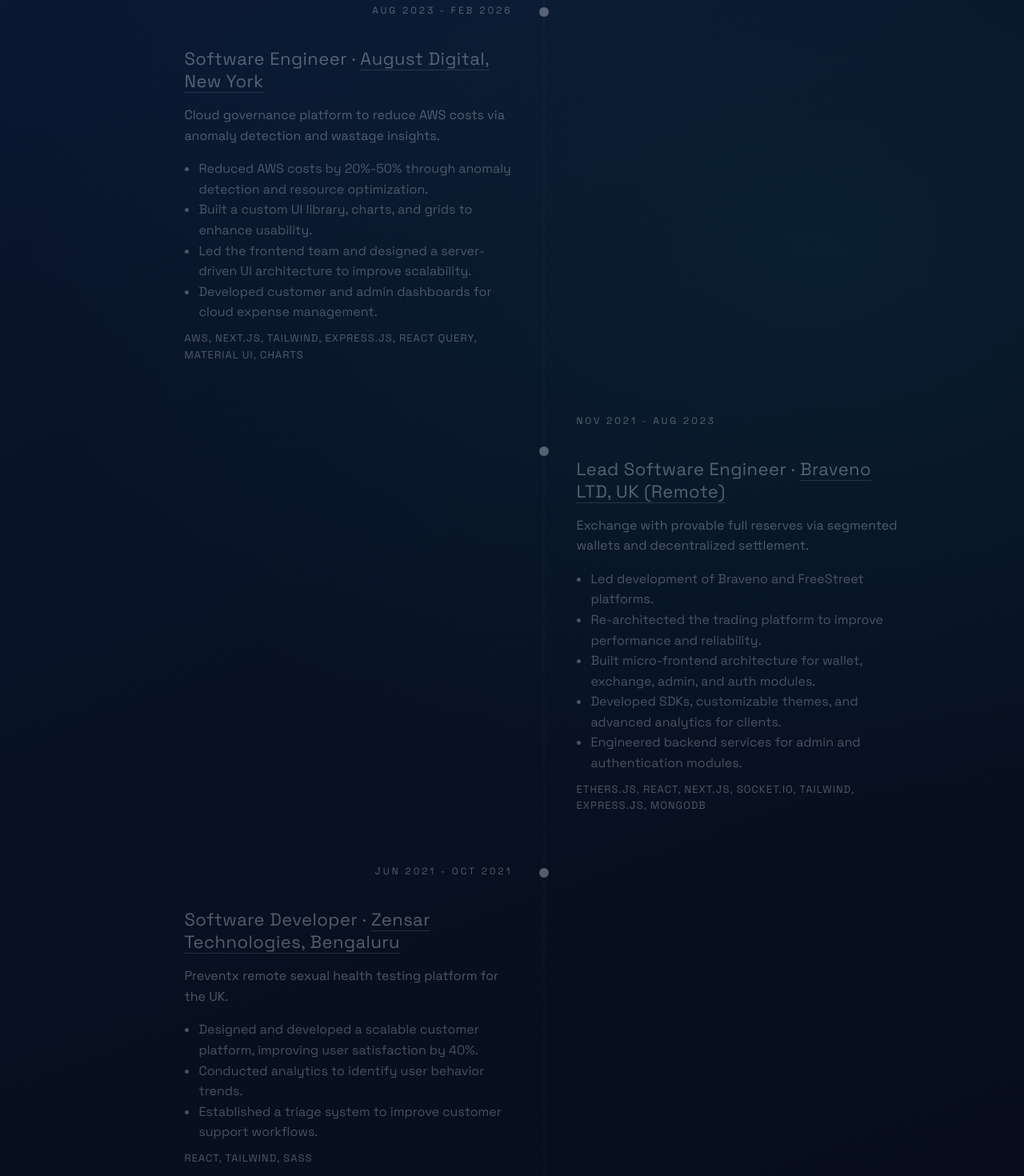
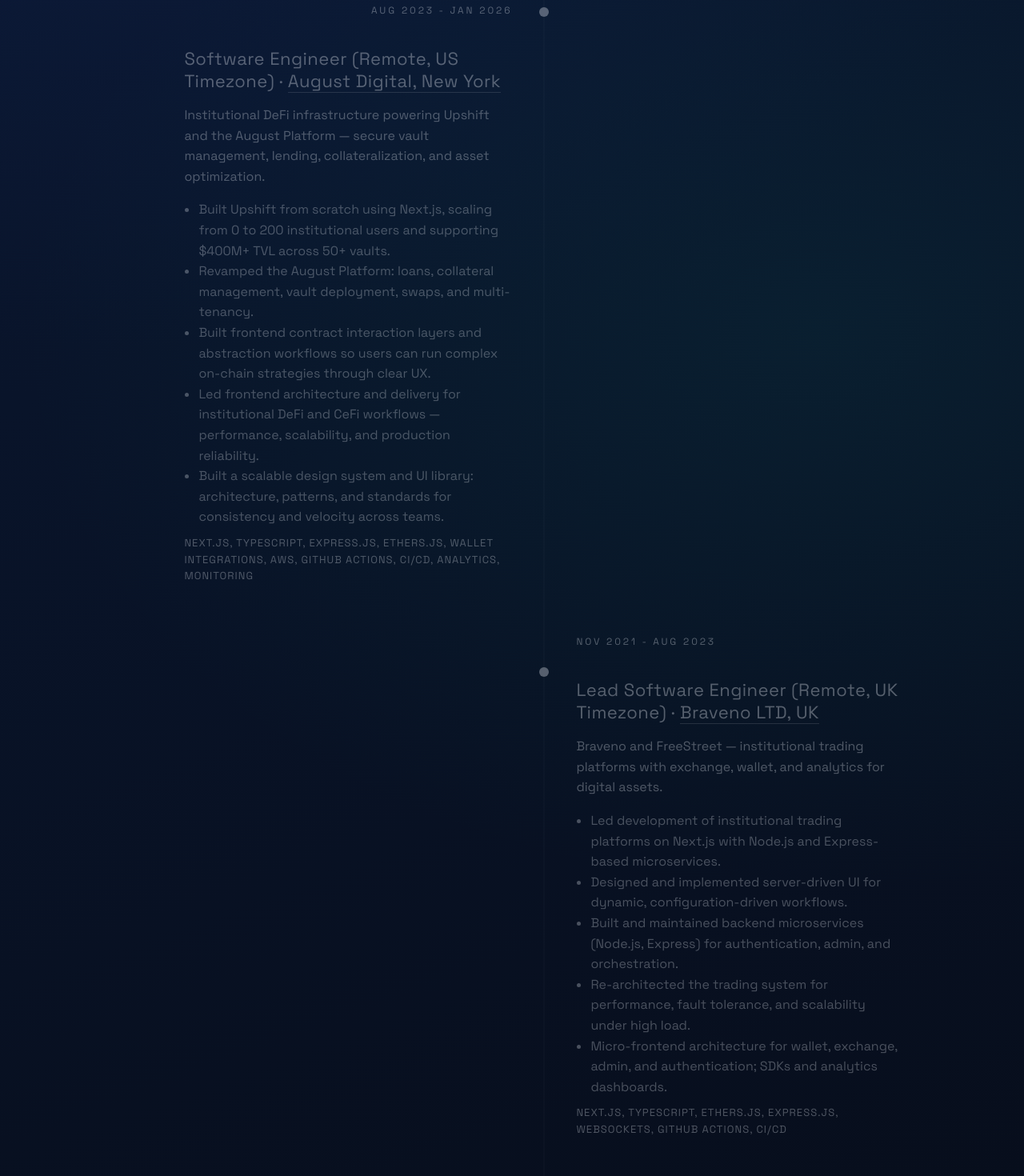
Before and after one commit to dipanshuraz/Portfolio-reactJS, a Next.js app: page / in a window 1280 px wide. Shown: the part 1140-2610 px from the top of the page at 80% size. Built offline with nearby package versions, Linux system fonts and the light colour scheme; a web font is replaced by a local one.

Commit message:
update v2

```diff
--- a/app/components/Sections.tsx
+++ b/app/components/Sections.tsx
@@ -235,7 +235,7 @@
             </a>
           <a
             className="btn secondary"
-            href="https://docs.google.com/document/d/1qaDXb4MWGePlOtO8lg-ZIKgzzFgJyDKHnIBgaiehkCU/edit?usp=sharing"
+            href="https://docs.google.com/document/d/1pSO5wTCPsW5ot4SgCLUN29T4Aj7fSIVHC-OyTJSl-aQ/edit?usp=sharing"
             target="_blank"
             rel="noreferrer"
           >
--- a/app/components/SkillsCloud.tsx
+++ b/app/components/SkillsCloud.tsx
@@ -17,6 +17,7 @@
     { label: "Frontend & UI Engineering", items: resumeData.skills.frontend },
     { label: "Backend & APIs", items: resumeData.skills.backend },
     { label: "Web3 & Blockchain", items: resumeData.skills.tools },
+    { label: "Data / AI", items: resumeData.skills.dataAi },
     { label: "Testing", items: resumeData.skills.testing },
     { label: "Database", items: resumeData.skills.database },
     { label: "Cloud & DevOps", items: resumeData.skills.infra },
--- a/app/components/resumeData.ts
+++ b/app/components/resumeData.ts
@@ -44,6 +44,7 @@
     infra: string[];
     product: string[];
     tools: string[];
+    dataAi: string[];
   };
   certificates: CertificateItem[];
   education: EducationItem[];
@@ -52,9 +53,9 @@
 export const resumeData: ResumeData = {
   name: "Deepanshu Prajapati",
   nameJP: "ディーパンシュ・プラジャパティ",
-  title: "Web3 Full-Stack Engineer",
+  title: "Senior Full Stack Engineer · Design Systems · Scalable Architecture · Blockchain",
   summary:
-    "Full-stack engineer with 6+ years of experience building cloud and Web3 products across distributed teams in the US, Europe, and Australia. Strong in cloud infrastructure (AWS, Azure, DevOps), asynchronous collaboration, and translating product goals into scalable engineering outcomes.",
+    "Full-stack engineer with experience building high-scale, multi-service platforms using Next.js, TypeScript, and Node.js. Distributed systems handling high-throughput workloads, real-time data, and complex role-based access patterns, with a focus on performance and scalability.",
   location: "Bengaluru, India",
   email: "dipanshuraz2@gmail.com",
   phone: "+91 8299379285",
@@ -64,10 +65,10 @@
     github: "Github"
   },
   highlights: [
-    "Reduced AWS costs by 20%-50% through anomaly detection and resource optimization.",
-    "Led a frontend team and delivered a server-driven UI architecture for scalability.",
-    "Re-architected a trading platform and built micro-frontend modules for wallets and exchange.",
-    "Shipped analytics-driven customer platforms with measurable engagement gains."
+    "Built Upshift from scratch (Next.js): 0→200 institutional users, $400M+ TVL, 50+ vaults.",
+    "Led frontend architecture for institutional DeFi and CeFi workflows at August Digital.",
+    "Designed server-driven UI and micro-frontends for Braveno / FreeStreet trading platforms.",
+    "Improved customer satisfaction ~40% on a MERN health platform at Zensar."
   ],
   strengths: [
     "Takes initiative: proactively owns new challenges and drives results.",
@@ -78,107 +79,126 @@
   experience: [
     {
       company: "August Digital, New York",
-      role: "Software Engineer",
-      period: "Aug 2023 - Feb 2026",
+      role: "Software Engineer (Remote, US Timezone)",
+      period: "Aug 2023 - Jan 2026",
       url: "https://augustdigital.io/",
       summary:
-        "Cloud governance platform to reduce AWS costs via anomaly detection and wastage insights.",
+        "Institutional DeFi infrastructure powering Upshift and the August Platform — secure vault management, lending, collateralization, and asset optimization.",
       bullets: [
-        "Reduced AWS costs by 20%-50% through anomaly detection and resource optimization.",
-        "Built a custom UI library, charts, and grids to enhance usability.",
-        "Led the frontend team and designed a server-driven UI architecture to improve scalability.",
-        "Developed customer and admin dashboards for cloud expense management."
+        "Built Upshift from scratch using Next.js, scaling from 0 to 200 institutional users and supporting $400M+ TVL across 50+ vaults.",
+        "Revamped the August Platform: loans, collateral management, vault deployment, swaps, and multi-tenancy.",
+        "Built frontend contract interaction layers and abstraction workflows so users can run complex on-chain strategies through clear UX.",
+        "Led frontend architecture and delivery for institutional DeFi and CeFi workflows — performance, scalability, and production reliability.",
+        "Built a scalable design system and UI library: architecture, patterns, and standards for consistency and velocity across teams."
       ],
-      stack: "AWS, Next.js, Tailwind, Express.js, React Query, Material UI, Charts"
+      stack:
+        "Next.js, TypeScript, Express.js, Ethers.js, Wallet Integrations, AWS, GitHub Actions, CI/CD, Analytics, Monitoring"
     },
     {
-      company: "Braveno LTD, UK (Remote)",
-      role: "Lead Software Engineer",
+      company: "Braveno LTD, UK",
+      role: "Lead Software Engineer (Remote, UK Timezone)",
       period: "Nov 2021 - Aug 2023",
       url: "https://braveno.com/",
       summary:
-        "Exchange with provable full reserves via segmented wallets and decentralized settlement.",
+        "Braveno and FreeStreet — institutional trading platforms with exchange, wallet, and analytics for digital assets.",
       bullets: [
-        "Led development of Braveno and FreeStreet platforms.",
-        "Re-architected the trading platform to improve performance and reliability.",
-        "Built micro-frontend architecture for wallet, exchange, admin, and auth modules.",
-        "Developed SDKs, customizable themes, and advanced analytics for clients.",
-        "Engineered backend services for admin and authentication modules."
+        "Led development of institutional trading platforms on Next.js with Node.js and Express-based microservices.",
+        "Designed and implemented server-driven UI for dynamic, configuration-driven workflows.",
+        "Built and maintained backend microservices (Node.js, Express) for authentication, admin, and orchestration.",
+        "Re-architected the trading system for performance, fault tolerance, and scalability under high load.",
+        "Micro-frontend architecture for wallet, exchange, admin, and authentication; SDKs and analytics dashboards."
       ],
-      stack: "Ethers.js, React, Next.js, Socket.IO, Tailwind, Express.js, MongoDB"
+      stack: "Next.js, TypeScript, Ethers.js, Express.js, WebSockets, GitHub Actions, CI/CD"
     },
     {
-      company: "Zensar Technologies, Bengaluru",
-      role: "Software Developer",
+      company: "Zensar Technologies, Bengaluru, India",
+      role: "Software Developer (Onsite)",
       period: "Jun 2021 - Oct 2021",
       url: "https://www.zensar.com/",
-      summary: "Preventx remote sexual health testing platform for the UK.",
+      summary:
+        "Preventxis — scalable digital health platform for secure, confidential remote sexual health testing across the UK.",
       bullets: [
-        "Designed and developed a scalable customer platform, improving user satisfaction by 40%.",
-        "Conducted analytics to identify user behavior trends.",
-        "Established a triage system to improve customer support workflows."
+        "Full-stack features on Node.js and Express services integrated with frontend apps.",
+        "RESTful APIs and backend workflows with microservice-style separation of concerns.",
+        "MERN customer platform; ~40% user satisfaction improvement via UX and performance work.",
+        "Responsive UI and SQL-backed analytics; triage and workflow systems for operations."
       ],
-      stack: "React, Tailwind, Sass"
+      stack: "MongoDB, SQL, Express.js, React.js, Node.js, Tailwind CSS"
     },
     {
-      company: "Edstem Technologies, Kochi",
-      role: "Software Developer",
+      company: "Edstem Technologies, Kochi, India",
+      role: "Software Developer (Remote)",
       period: "Jul 2020 - Jun 2021",
       url: "https://www.edstem.com/",
-      summary: "Warehowz on-demand warehousing platform for USA & Canada.",
+      summary:
+        "Warehowz — on-demand warehousing for businesses in the USA and Canada to discover, manage, and optimize storage and logistics.",
       bullets: [
-        "Spearheaded advanced reporting tools with PDF and Excel export.",
-        "Built a ticketing system reducing issue resolution time by 25%.",
-        "Implemented custom analytics tools for event tracking and success goals.",
-        "Delivered manager action logs and invoice tracking dashboards."
+        "Advanced reporting with PDF and Excel exports for operational insights.",
+        "Real-time ticketing with WebSockets, cutting resolution time by ~25%.",
+        "Custom analytics, operational logging, and a platform built from scratch."
       ],
-      stack: "HTML, CSS, JavaScript, Socket.IO, Bootstrap, Node.js, Express.js, MongoDB"
+      stack: "Node.js, Express.js, MongoDB, Socket.IO, Docker"
     },
     {
-      company: "Masai School, Bengaluru",
-      role: "Full Stack Engineer",
+      company: "Masai School, Bengaluru, India",
+      role: "Full Stack Engineer / Mentor (Remote)",
       period: "Oct 2019 - Oct 2020",
       url: "https://www.masaischool.com/",
-      summary: "Bootcamp mentor and platform contributor.",
+      summary:
+        "Masai School — full-stack, web, and AI/ML bootcamp training tech aspirants in Bengaluru.",
       bullets: [
-        "Mentored students weekly through coding challenges and mock interviews.",
-        "Provided targeted feedback to improve interview outcomes."
+        "Mentored 100+ students in full-stack web development, data structures, and systems fundamentals.",
+        "Mock interviews, code reviews, and guidance on production-ready frontend and backend projects."
       ],
-      stack: "HTML, CSS, JavaScript, React, Redux, Node.js"
+      stack: "JavaScript, Next.js, Node.js, Data Structures & Algorithms"
     },
     {
-      company: "Kuku FM, Mumbai",
-      role: "Frontend Developer Intern",
+      company: "Kuku FM, Mumbai, India",
+      role: "Frontend Developer Intern (Remote)",
       period: "May 2020 - Jul 2020",
       url: "https://kukufm.com/",
-      summary: "India's leading audio platform for audiobooks and podcasts.",
+      summary:
+        "India's leading audio platform for audiobooks, stories, podcasts, news, and courses across genres and languages.",
       bullets: [
-        "Increased user engagement by 30% with UI redesigns.",
-        "Partnered with the CTO on strategic improvements for the dev team.",
-        "Implemented new features to boost platform retention."
+        "~30% engagement lift through UI redesign and UX improvements.",
+        "Shipped features for content discovery, playback, and retention with the CTO and design team."
       ],
-      stack: "React, Next.js, Tailwind, Redux, Audio API"
+      stack: "Next.js, Tailwind CSS, Redux, Audio APIs"
     }
   ],
   skills: {
-    languages: ["JavaScript (ES6+)", "TypeScript", "Solidity"],
+    languages: ["JavaScript", "TypeScript", "Python", "Solidity"],
     frontend: [
-      "ReactJS",
-      "NextJS",
+      "React.js",
+      "Next.js",
       "Material UI",
       "Tailwind",
-      "Ethers.js",
       "D3.js",
       "Highcharts",
       "React Query",
       "Redux"
     ],
-    backend: ["Node.js", "Express.js", "REST APIs", "Microservices", "WebSockets"],
-    testing: ["Jest", "React Testing Library", "Mock Server", "Hardhat", "Playwright"],
-    database: ["MongoDB", "SQL"],
+    backend: [
+      "Node.js",
+      "Express.js",
+      "REST APIs",
+      "GraphQL",
+      "Microservices",
+      "WebSockets",
+      "Prisma",
+      "Redis"
+    ],
+    testing: ["Jest", "React Testing Library", "Playwright", "API Mocking"],
+    database: ["MongoDB", "PostgreSQL"],
     infra: ["AWS", "Docker", "GitHub Actions", "CI/CD Pipelines"],
-    product: ["Claude AI", "Cursor", "Jira", "Confluence", "Notion", "Draw.io", "Git"],
-    tools: ["Ethers.js", "Wallet Integrations", "Smart Contract Interaction", "DeFi Frontends"]
+    product: ["Claude AI", "Cursor", "Jira", "Confluence", "Notion", "Draw.io", "Git", "Agents", "MCP"],
+    tools: [
+      "Ethers.js",
+      "Wallet Integration",
+      "Smart Contract Integration",
+      "DeFi Frontends"
+    ],
+    dataAi: ["Python (APIs, scripting)", "Automation", "GenAI workflows"]
   },
   certificates: [
     {
@@ -209,13 +229,13 @@
   education: [
     {
       school: "Mangalayatan University, Aligarh",
-      degree: "Master of Computer Applications",
-      period: "Oct 2022 - Oct 2024"
+      degree: "MCA — Computer Applications",
+      period: ""
     },
     {
       school: "Integral University, Lucknow",
-      degree: "BCA",
-      period: "Jan 2017 - Jan 2020"
+      degree: "BCA — Computer Applications",
+      period: ""
     }
   ]
 };
--- a/app/layout.tsx
+++ b/app/layout.tsx
@@ -3,7 +3,8 @@
 
 export const metadata = {
   title: "Deepanshu Prajapati | 3D Portfolio",
-  description: "Web3 Full-Stack Engineer with 6+ years of experience"
+  description:
+    "Senior Full Stack & Web3 Engineer — smart contracts, blockchain, and institutional DeFi, with design systems and scalable architecture. Next.js, TypeScript, Node.js."
 };
 
 export default function RootLayout({ children }: { children: ReactNode }) {
```
